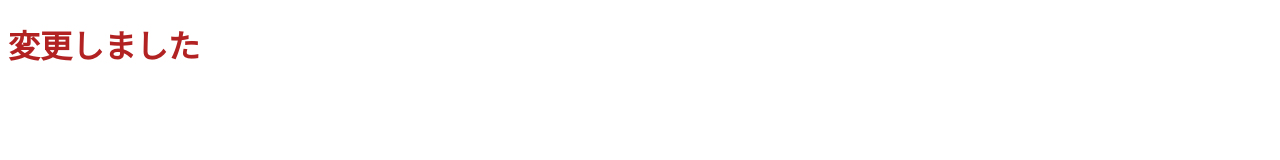
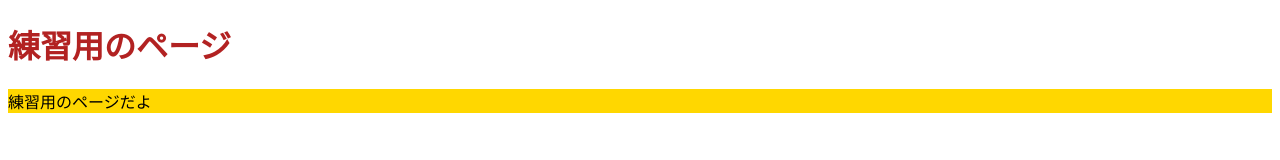
Before and after one commit to ogawa513/ogawa513.github.io, a plain HTML site: page index.html in a window 1280 px wide. Drawn offline with Linux system fonts and the light colour scheme.

Commit message:
index.htmlｔｐstyle.cssを変更

```diff
--- a/index.html
+++ b/index.html
@@ -8,6 +8,9 @@
 
     </head>
     <body>
-        <h1>変更しました</h1>
+        <h1>練習用のページ</h1>
+        <p>
+            練習用のページだよ
+        </p>
     </body>
 </html>
--- a/style.css
+++ b/style.css
@@ -1,3 +1,7 @@
 h1{
 color: firebrick;
 }
+
+p{
+    background-color: gold;
+}
```
